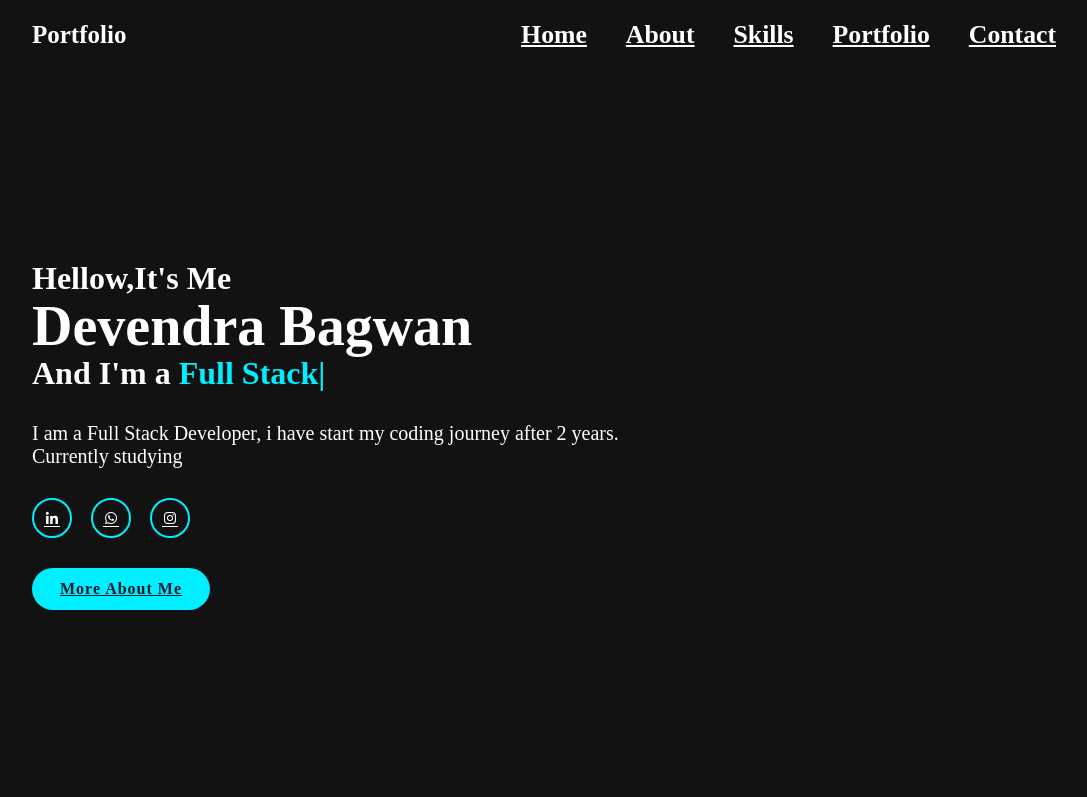
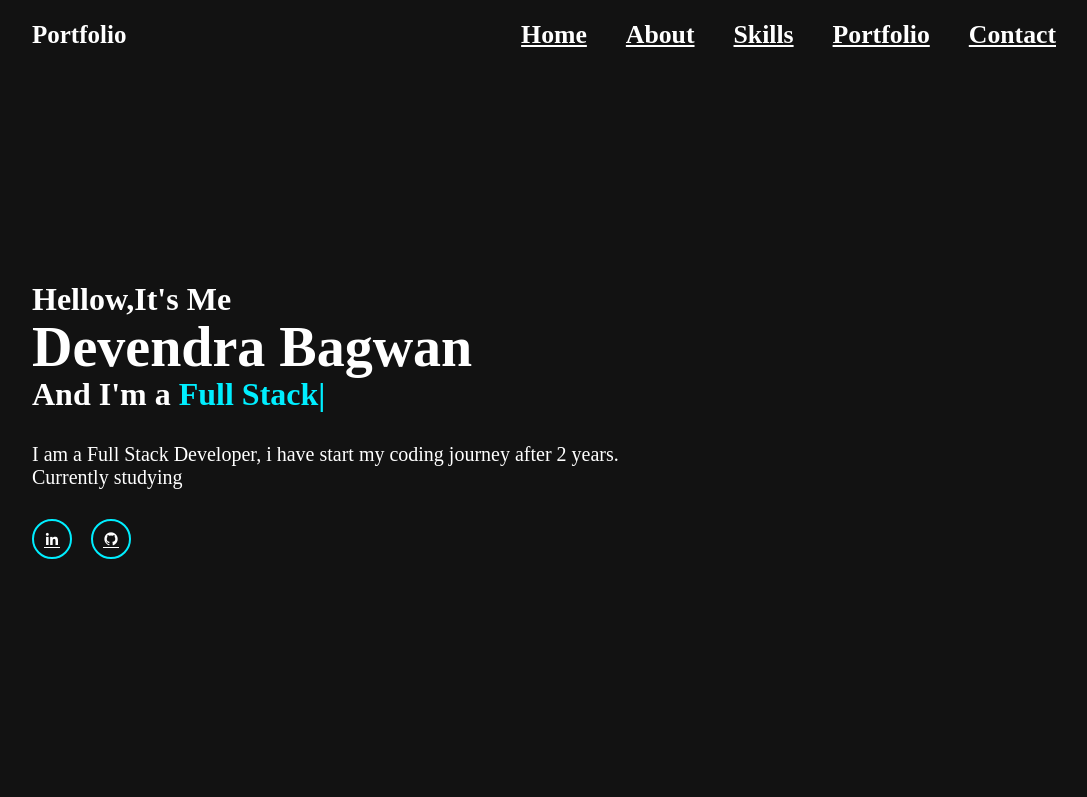
Before and after one commit to Devendrabagwan45/My-Portfolio, a plain HTML site: page index.html in a window 1280 px wide. Shown: the top 797 px of the page, without its empty margins (96-1183 px from the left). Drawn offline with nearby package versions, Linux system fonts and the light colour scheme.

Commit message:
github url added successfully

```diff
--- a/index.html
+++ b/index.html
@@ -43,11 +43,10 @@
         <div class="home-sci">
           <a href="https://www.linkedin.com/in/devendra-bagwan-0216b2318?utm_source=share&utm_campaign=share_via&utm_content=profile&utm_medium=android_app"
             style="--i:6" ;><i class='bx bxl-linkedin'></i></a>
-          <a href="#" style="--i:7" ;><i class='bx bxl-whatsapp'></i></a>
-          <a href="https://www.instagram.com/devendrabagwan45?igsh=MW02eXUyZGtzZjNyag==" style="--i:8" ;><i
-              class='bx bxl-instagram'></i></a>
+          <a href="https://github.com/Devendrabagwan45" style="--i:7" ;><i class='bx bxl-github'></i></a>
+
         </div>
-        <a href="#" class="btn-box">More About Me</a>
+
       </div>
     </section>
 
```
